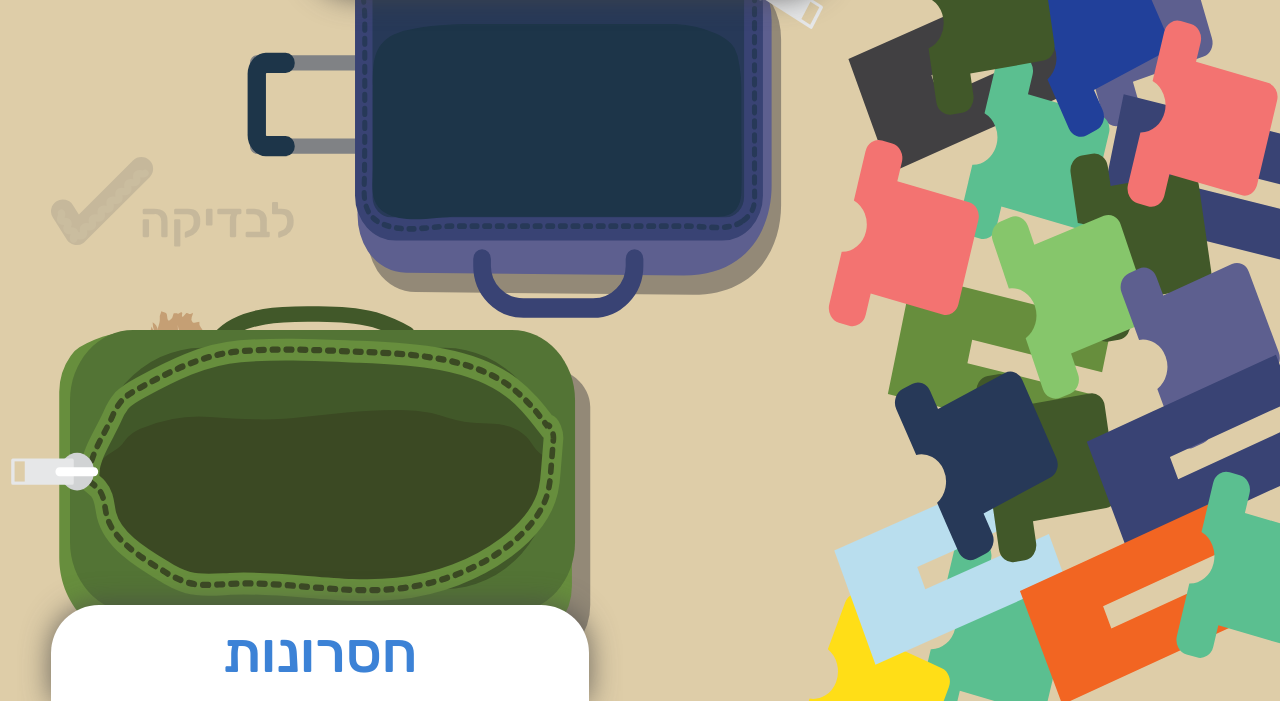
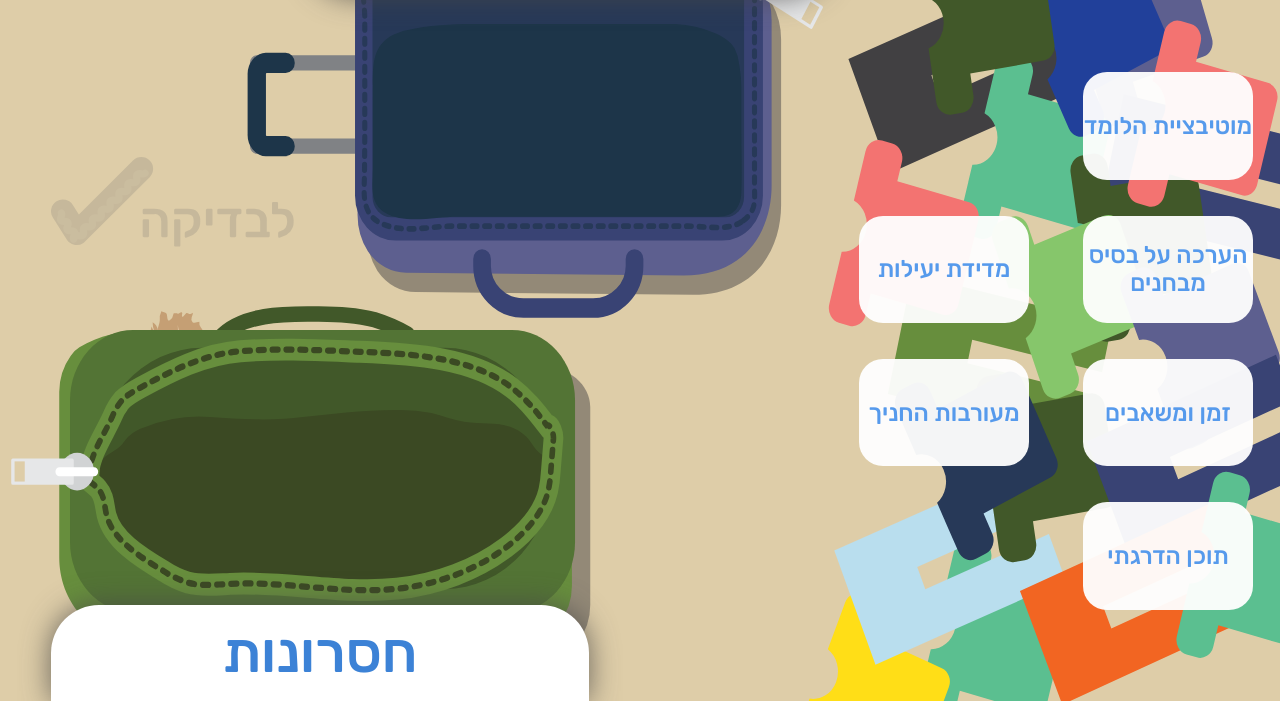
Before and after one commit to madortill/the-race-tsapa, a plain HTML site: page sortingIntoGroups/sortingIntoGroups.html in a window 1280 px wide. Both pictures are taken after a click on the picture 356 px from the left and 256 px from the top of the page. Shown: the part 99-804 px from the top of the page. Drawn offline with Linux system fonts and the light colour scheme.

Commit message:
fixed dragged sentences

```diff
--- a/sortingIntoGroups/sortingIntoGroups.css
+++ b/sortingIntoGroups/sortingIntoGroups.css
@@ -152,7 +152,6 @@ html, body {
     background-color: rgba(255, 255, 255, 0.95);
     cursor: pointer;
     transition: background-color 1s ease;
-    text-align: center;
 }
 
 .top {
--- a/sortingIntoGroups/sortingIntoGroups.js
+++ b/sortingIntoGroups/sortingIntoGroups.js
@@ -111,7 +111,7 @@ function addElements() {
 
     //
     for (let nCount = 0; nCount < AMOUNT_OF_SENTENCES; nCount++) {
-        $(".sentences").append("<div class='drag-sentences' id='sen" + (nCount + 1) +">" + SENTENCES_TO_SORT[nCount].sen + "</div>");
+        $(".sentences").append("<div class='drag-sentences' id='sen" + (nCount + 1) +"' >" + SENTENCES_TO_SORT[nCount].sen + "</div>");
 
         //
         if (SENTENCES_TO_SORT[nCount].group === "top") {
@@ -136,6 +136,7 @@ function addElements() {
     $(".bot").droppable({
         drop: drop
     });
+    $('.drag-sentences').css({textAlign: "center"});
 }
 
 function drop(event, ui) {
```
